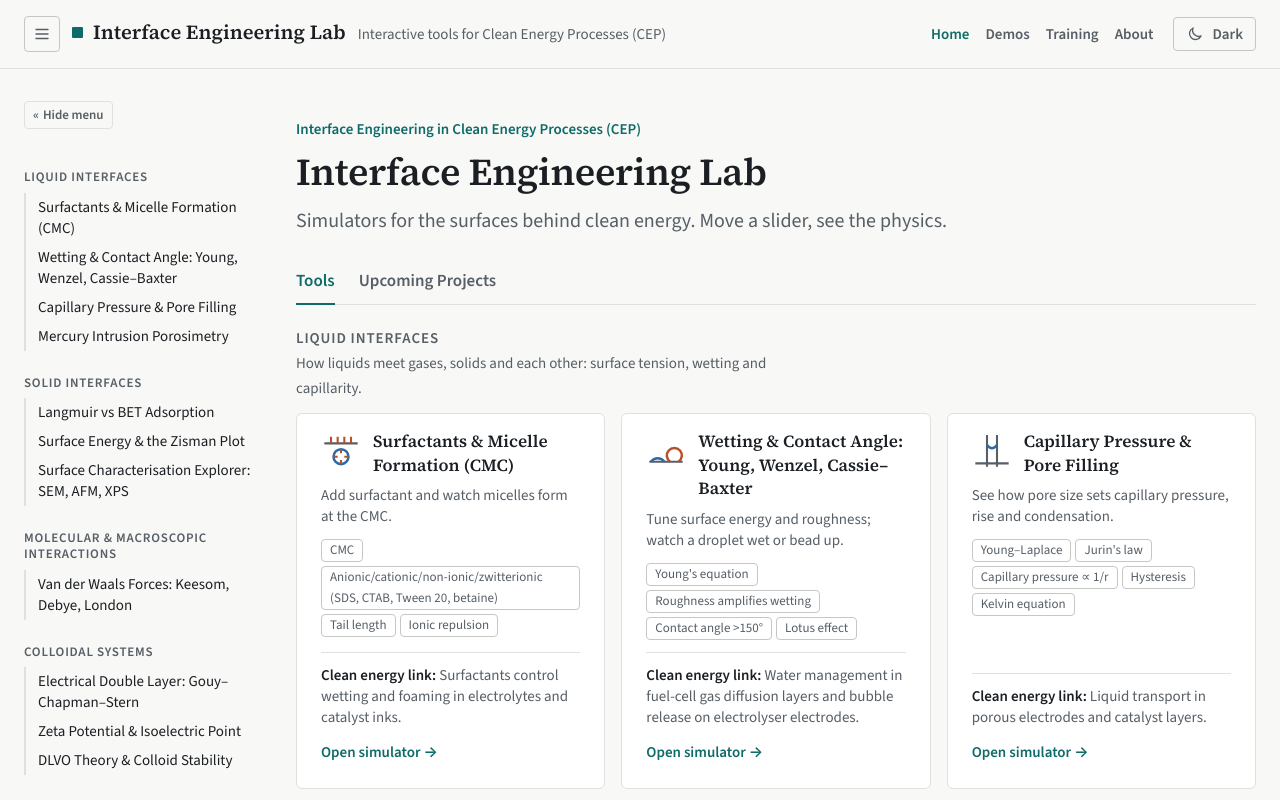
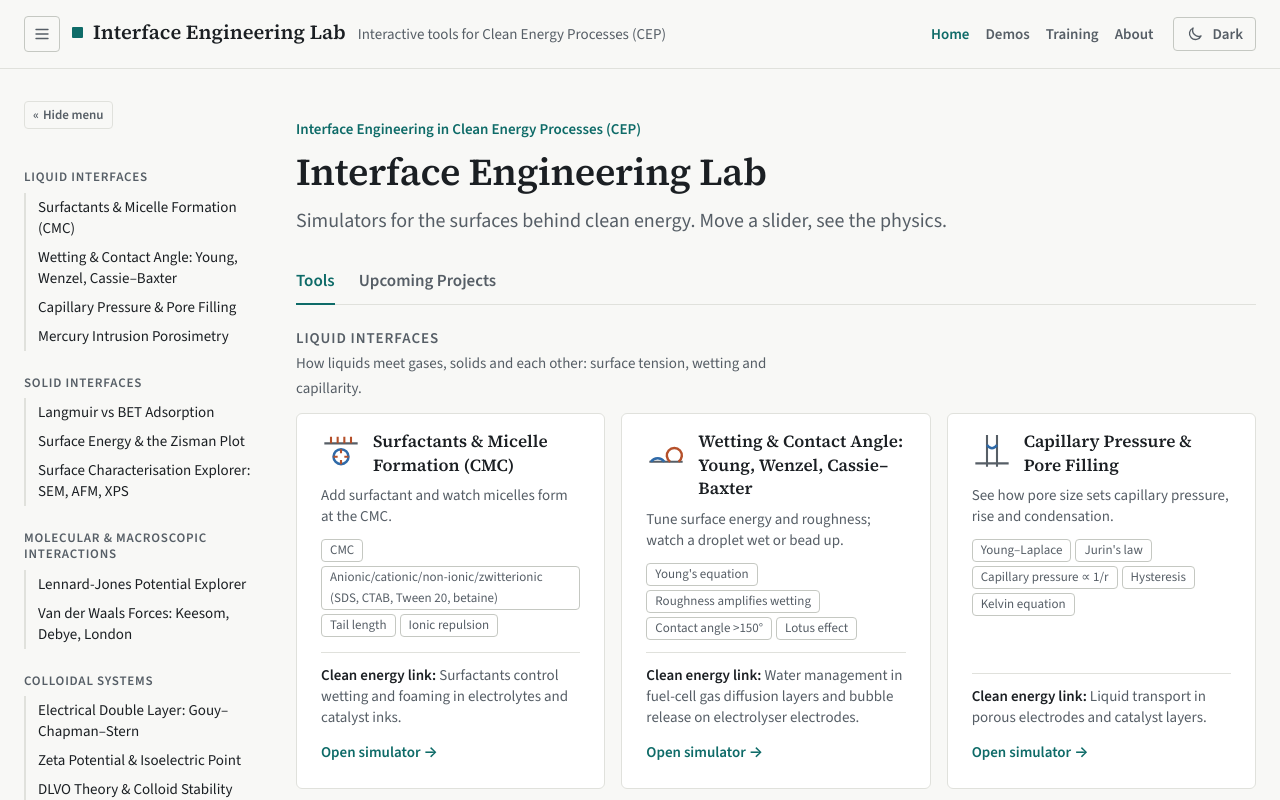
Before and after one commit to snezhanatuneska-maker/interface-lab, a React (Vite) app: page / in a window 1280 px wide. Shown: the top 800 px of the page. Built offline with nearby package versions, Linux system fonts and the light colour scheme.

Commit message:
Add href link to Van der Waals Forces topic

```diff
--- a/src/data/subtopics.ts
+++ b/src/data/subtopics.ts
@@ -122,6 +122,7 @@ export const SUBTOPICS: Subtopic[] = [
       'Tune ε and σ and see the potential well and force.',
     concepts: ['12-6 potential', 'Equilibrium distance', 'Well depth', 'Hard-sphere limit'],
     cepLink: 'The molecular basis of adhesion, adsorption and cohesion.',
+    href: '#/lennard-jones',
   },
   {
     id: 'van-der-waals',
```
